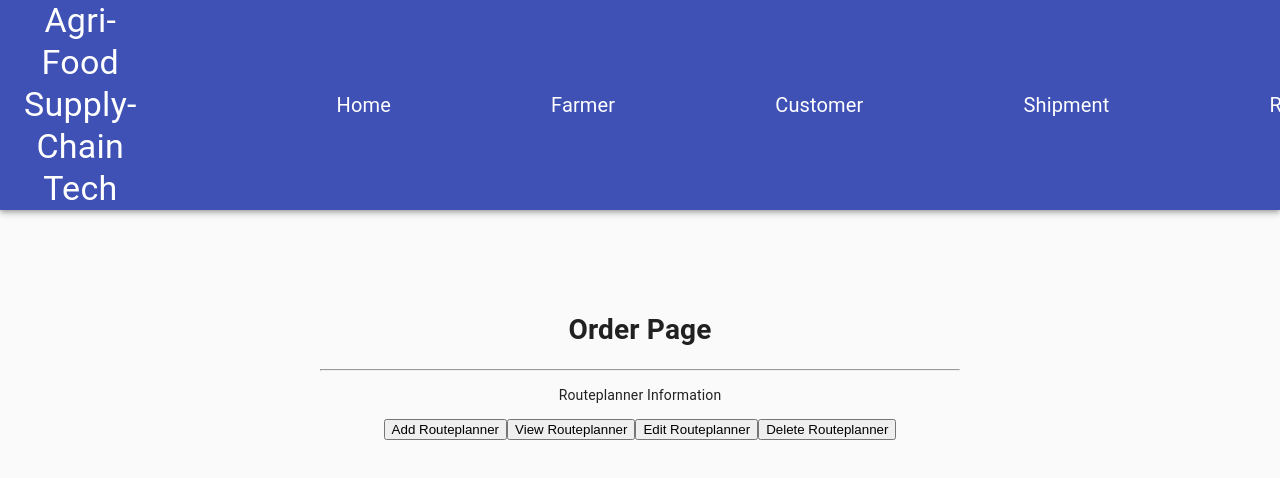
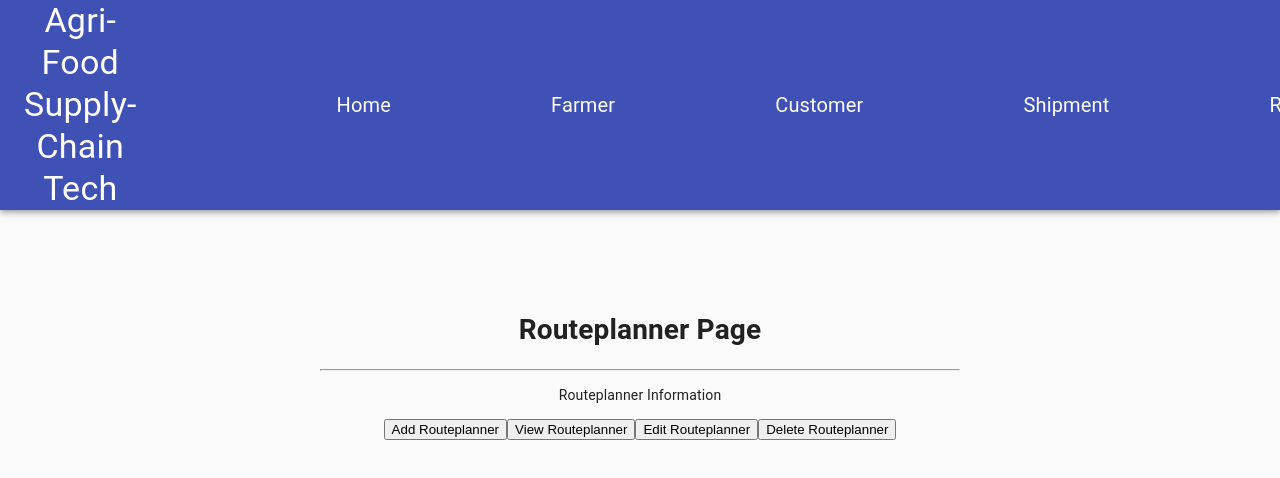
Before and after one commit to kamalrossi/agri_food_supply_chain_dashboard, a React (Create React App) app: page /routeplanner in a window 1280 px wide. Shown: the top 478 px of the page. Built offline with nearby package versions, Linux system fonts and the light colour scheme.

Commit message:
Update routeplanner.js

```diff
--- a/src/pages/routeplanner.js
+++ b/src/pages/routeplanner.js
@@ -25,7 +25,7 @@ function Routeplanner() {
 		<>
 
 			<div className="jumbotron text-center">
-				<h1 className="display-4">Order Page</h1>
+				<h1 className="display-4">Routeplanner Page</h1>
 
 				<hr className="my-4" />
 				<p>
```
